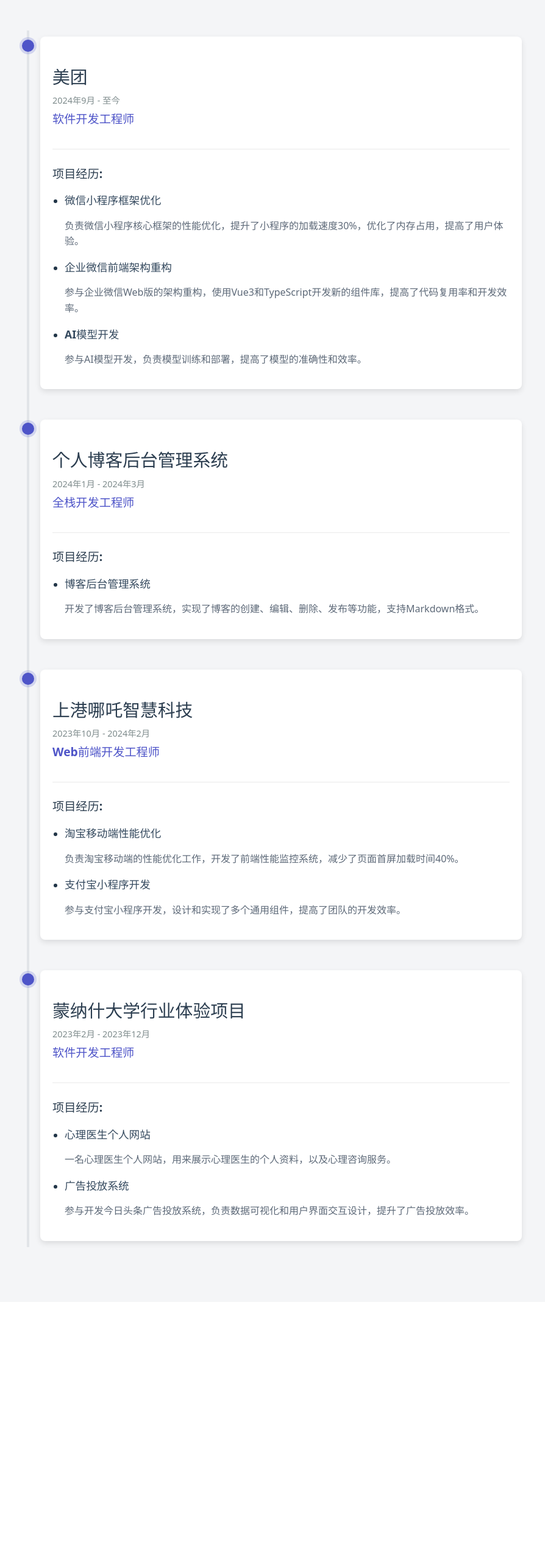
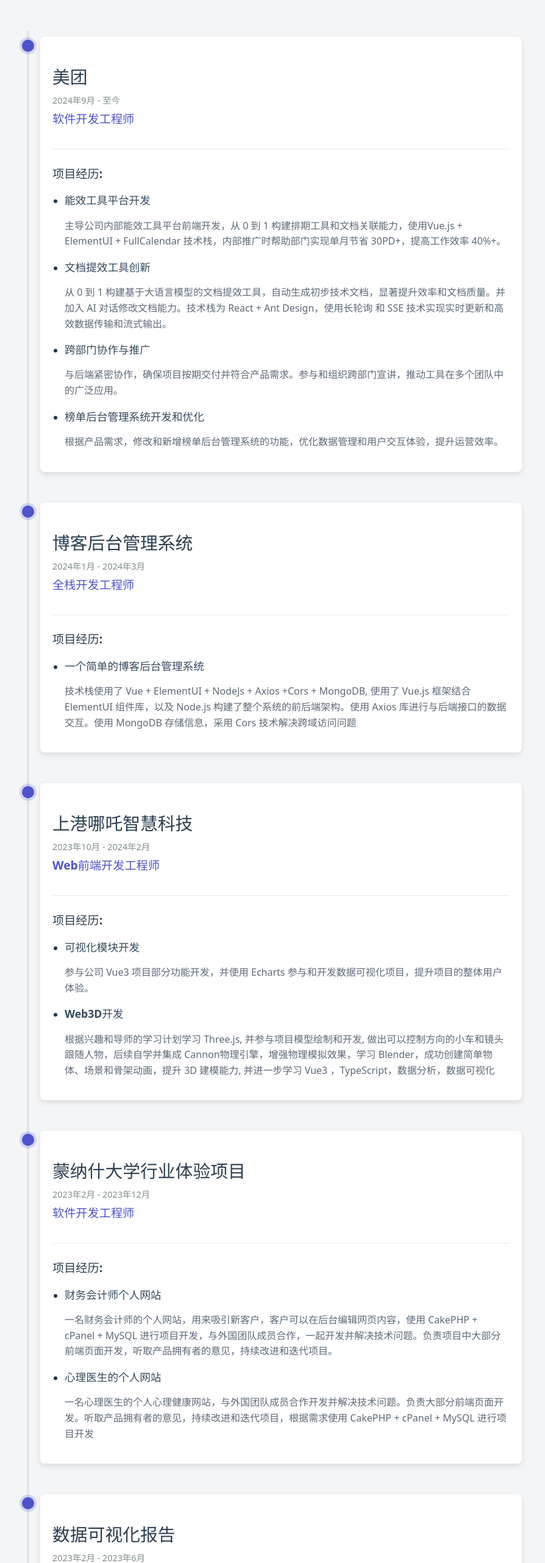
Before and after one commit to HughZhang98/HughZhang98.github.io, a Vue app: page /project in a window 1280 px wide. Shown: the part 234-2797 px from the top of the page at 61% size, without its empty margins (194-1088 px from the left). Before the commit the page ends 2369 px from the top, so only its background shows below. Built offline with nearby package versions, Linux system fonts and the light colour scheme.

Commit message:
feat: add info

```diff
--- a/src/views/Project.vue
+++ b/src/views/Project.vue
@@ -47,32 +47,37 @@
     items: [
       {
         id: 1,
-        title: '微信小程序框架优化',
-        content: '负责微信小程序核心框架的性能优化，提升了小程序的加载速度30%，优化了内存占用，提高了用户体验。'
+        title: '能效工具平台开发',
+        content: '主导公司内部能效工具平台前端开发，从 0 到 1 构建排期工具和文档关联能力，使用Vue.js + ElementUI + FullCalendar 技术栈，内部推广时帮助部门实现单月节省 30PD+，提高工作效率 40%+。'
       },
       {
         id: 2,
-        title: '企业微信前端架构重构',
-        content: '参与企业微信Web版的架构重构，使用Vue3和TypeScript开发新的组件库，提高了代码复用率和开发效率。'
+        title: '文档提效工具创新',
+        content: '从 0 到 1 构建基于大语言模型的文档提效工具，自动生成初步技术文档，显著提升效率和文档质量。并加入 AI 对话修改文档能力。技术栈为 React + Ant Design，使用长轮询 和 SSE 技术实现实时更新和高效数据传输和流式输出。'
       },
       {
         id: 3,
-        title: 'AI模型开发',
-        content: '参与AI模型开发，负责模型训练和部署，提高了模型的准确性和效率。'
+        title: '跨部门协作与推广',
+        content: '与后端紧密协作，确保项目按期交付并符合产品需求。参与和组织跨部门宣讲，推动工具在多个团队中的广泛应用。'
+      },
+      {
+        id: 4,
+        title: '榜单后台管理系统开发和优化',
+        content: '根据产品需求，修改和新增榜单后台管理系统的功能，优化数据管理和用户交互体验，提升运营效率。'
       }
     ]
   },
   {
     id: 2,
-    company: '个人博客后台管理系统',
+    company: '博客后台管理系统',
     startTime: '2024年1月',
     endTime: '2024年3月',
     title: '全栈开发工程师',
     items: [
       {
         id: 1,
-        title: '博客后台管理系统',
-        content: '开发了博客后台管理系统，实现了博客的创建、编辑、删除、发布等功能，支持Markdown格式。'
+        title: '一个简单的博客后台管理系统',
+        content: '技术栈使用了 Vue + ElementUI + NodeJs + Axios +Cors + MongoDB, 使用了 Vue.js 框架结合 ElementUI 组件库，以及 Node.js 构建了整个系统的前后端架构。使用 Axios 库进行与后端接口的数据交互。使用 MongoDB 存储信息，采用 Cors 技术解决跨域访问问题'
       }
     ]
   },
@@ -85,13 +90,13 @@
     items: [
       {
         id: 1,
-        title: '淘宝移动端性能优化',
-        content: '负责淘宝移动端的性能优化工作，开发了前端性能监控系统，减少了页面首屏加载时间40%。'
+        title: '可视化模块开发',
+        content: '参与公司 Vue3 项目部分功能开发，并使用 Echarts 参与和开发数据可视化项目，提升项目的整体用户体验。'
       },
       {
         id: 2,
-        title: '支付宝小程序开发',
-        content: '参与支付宝小程序开发，设计和实现了多个通用组件，提高了团队的开发效率。'
+        title: 'Web3D开发',
+        content: '根据兴趣和导师的学习计划学习 Three.js, 并参与项目模型绘制和开发, 做出可以控制方向的小车和镜头跟随人物，后续自学并集成 Cannon物理引擎，增强物理模拟效果，学习 Blender，成功创建简单物体、场景和骨架动画，提升 3D 建模能力, 并进一步学习 Vue3 ，TypeScript，数据分析，数据可视化'
       }
     ]
   },
@@ -104,13 +109,47 @@
     items: [
       {
         id: 1,
-        title: '心理医生个人网站',
-        content: '一名心理医生个人网站，用来展示心理医生的个人资料，以及心理咨询服务。'
+        title: '财务会计师个人网站',
+        content: '一名财务会计师的个人网站，用来吸引新客户，客户可以在后台编辑网页内容，使用 CakePHP + cPanel + MySQL 进行项目开发，与外国团队成员合作，一起开发并解决技术问题。负责项目中大部分前端页面开发，听取产品拥有者的意见，持续改进和迭代项目。'
       },
       {
         id: 2,
-        title: '广告投放系统',
-        content: '参与开发今日头条广告投放系统，负责数据可视化和用户界面交互设计，提升了广告投放效率。'
+        title: '心理医生的个人网站',
+        content: '一名心理医生的个人心理健康网站，与外国团队成员合作开发并解决技术问题。负责大部分前端页面开发。听取产品拥有者的意见，持续改进和迭代项目，根据需求使用 CakePHP + cPanel + MySQL 进行项目开发'
+      }
+    ]
+  },
+  {
+    id: 5,
+    company: '数据可视化报告',
+    startTime: '2023年2月',
+    endTime: '2023年6月',
+    title: '数据分析师',
+    items: [
+      {
+        id: 1,
+        title: '咖啡与程序员',
+        content: '调研并分析咖啡与程序员之间的关系, 通过数据可视化分析并展示相关性，过程包括选题调研、研究可行性、寻找数据或数据库、开发可视化报告以及反思改进。使用 Python，R 和 Tableau，Vega-Lite 进行数据清洗和可视化。'
+      },
+      {
+        id: 2,
+        title: '消费者与智能手机',
+        content: '消费者与智能手机的关系, 分析与结果展示如上，数据来源于Kaggle',
+      }
+
+    ]
+  },
+  {
+    id: 6,
+    company: '技术分享移动端App | 二手交易移动端App',
+    startTime: '2021年2月',
+    endTime: '2021年12月',
+    title: '前端开发工程师',
+    items: [
+      {
+        id: 1,
+        title: '技术分享移动端App',
+        content: '独立开发基于 Vue2 的二手交易平台移动端应用，功能包括产品浏览、用户登录、购物车、结账等，提供简洁流畅的购物体验。在二手交易应用的基础上开发技术分享 应用，新增科技新闻查看、点赞与评论功能，支持按类别查看商品或搜索商品、商品信息展示、购物车管理等。使用 Axios 进行数据请求，结合 Mock.js 进行数据模拟，完善前后端交互。实现用户登录并保存登录状态，拥有后台管理系统。'
       }
     ]
   }
```
Also changed, not shown: 1 other file (tests, documents, lock files or other folders).
